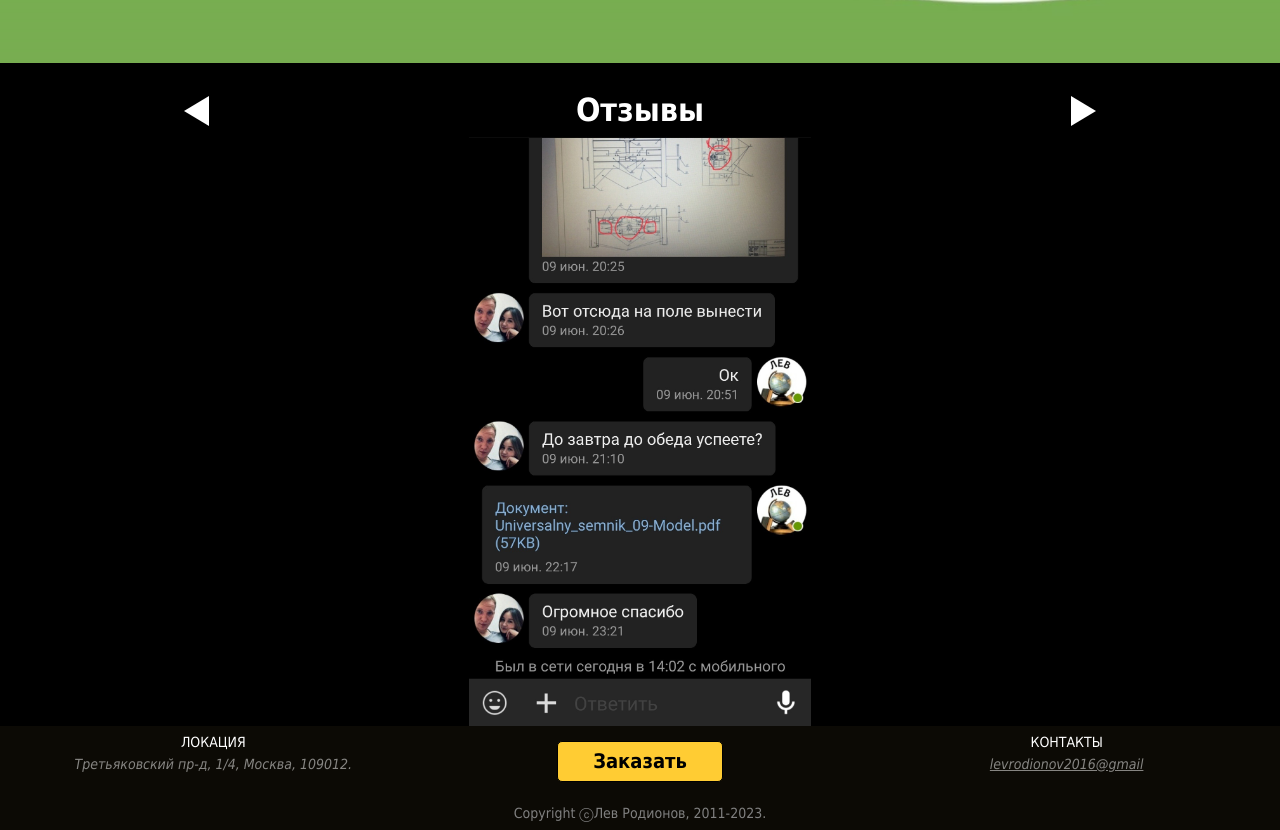
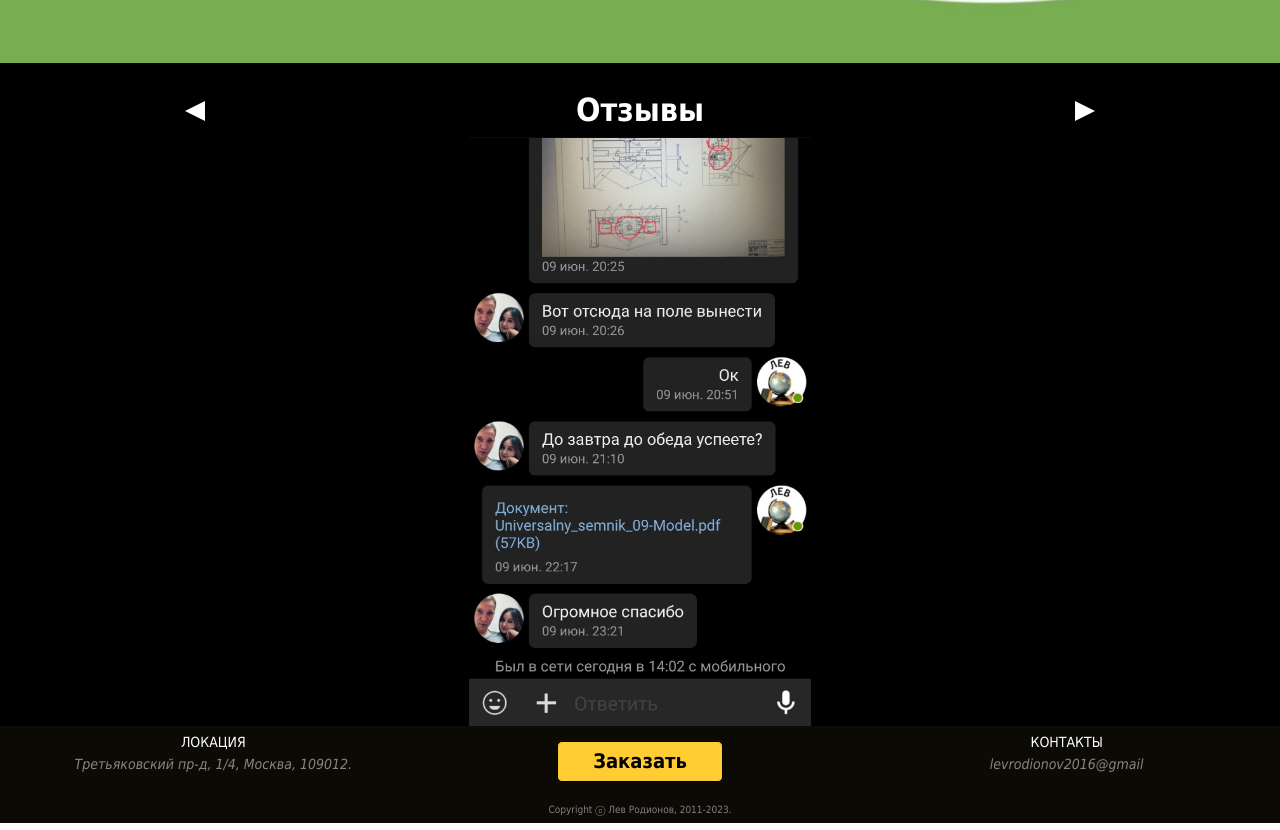
Before and after one commit to ShadowR92/ShadowR92.github.io, a plain HTML site: page index.html in a window 1280 px wide. Shown: the part 1900-2730 px from the top of the page. Drawn offline with nearby package versions, Linux system fonts and the light colour scheme.

Commit message:
19.03 (11:33)

```diff
--- a/css/style.css
+++ b/css/style.css
@@ -408,17 +408,17 @@ summary {
 .triangle-left {
     width: 0;
     height: 0;
-    border-top: 15px solid transparent;
-    border-bottom: 15px solid transparent;
-    border-right: 25px solid #fff;
+    border-top: 10px solid transparent;
+    border-bottom: 10px solid transparent;
+    border-right: 20px solid #fff;
 }
 
 .triangle-right {
     width: 0;
     height: 0;
-    border-top: 15px solid transparent;
-    border-bottom: 15px solid transparent;
-    border-left: 25px solid #fff;
+    border-top: 10px solid transparent;
+    border-bottom: 10px solid transparent;
+    border-left: 20px solid #fff;
 }
 
 
@@ -562,6 +562,7 @@ details[open] > summary {
 }
 
 .mail {
+    text-decoration: none;
     color: rgba(255, 255, 255, .5);
 }
 /* Сopyright
@@ -575,8 +576,9 @@ details[open] > summary {
 }
 .copyright_text {
     text-align: center;
-    font-size: 14px;
+    font-size: 10px;
     color: #808080;
+
 
 }
 
```
Also changed, not shown: index.html (+1 -1 lines).
